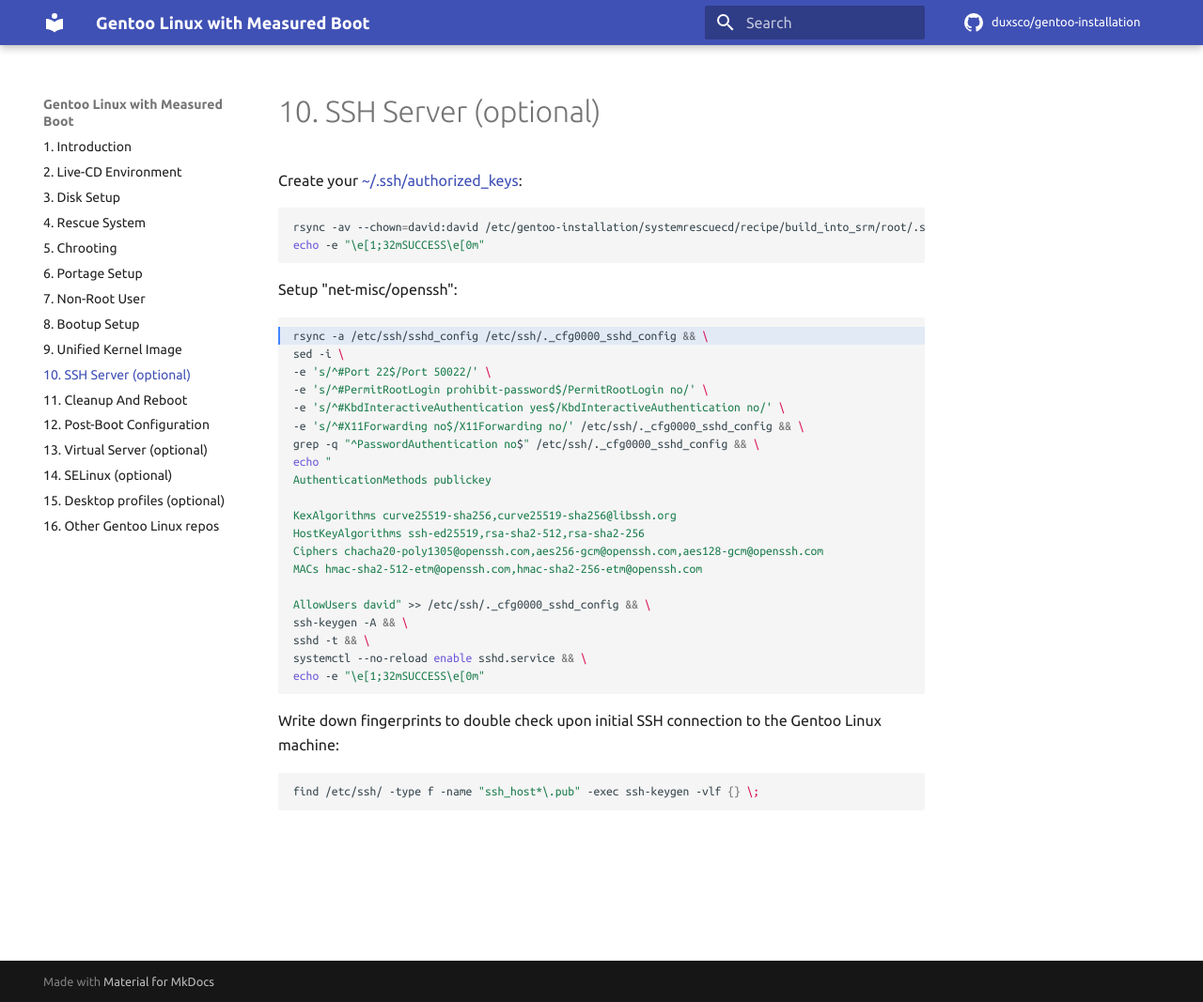
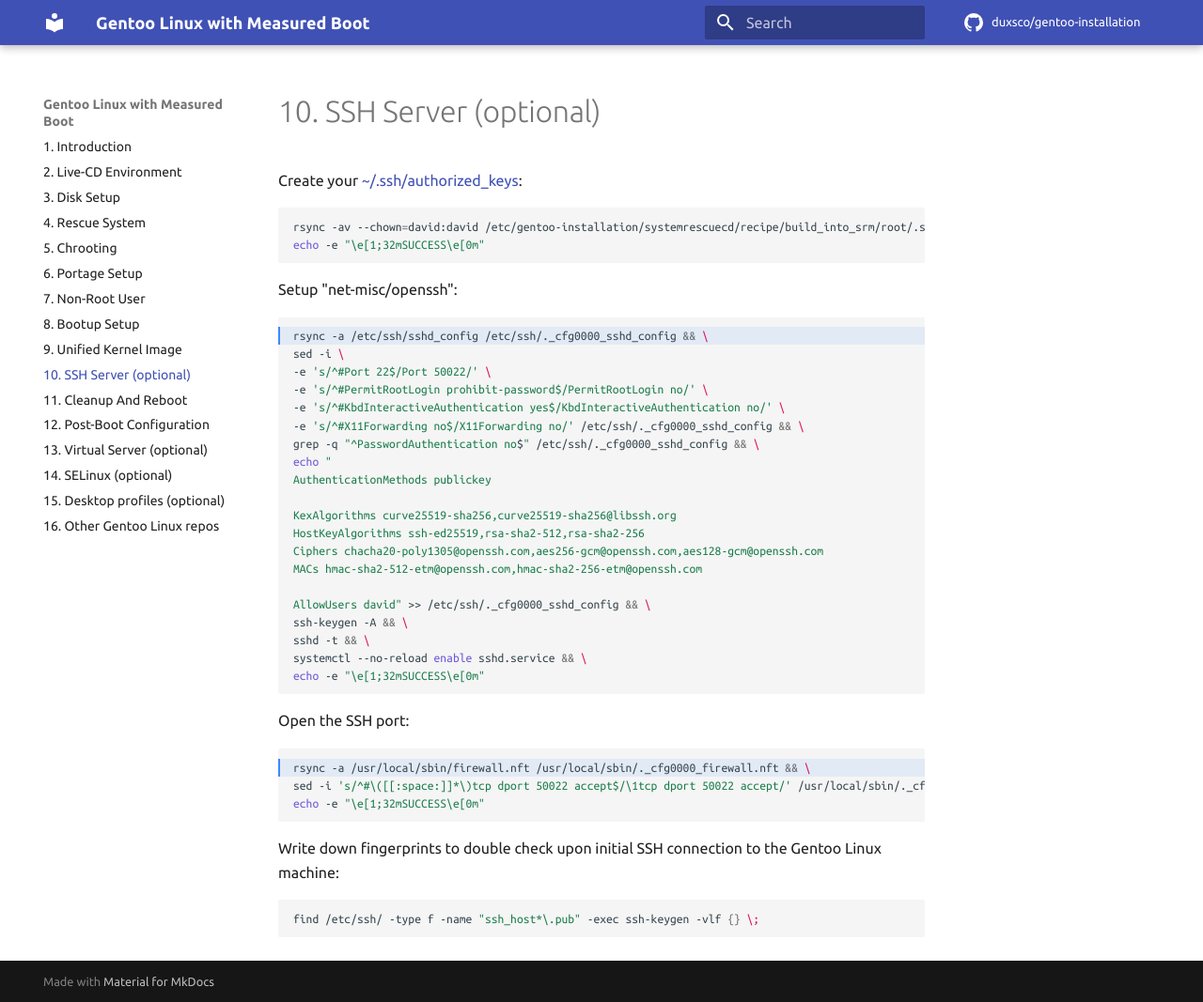
Before and after one commit to duxsco/gentoo-installation, an MkDocs documentation site: the page built from docs/ssh_server.md, in a window 1280 px wide and 1067 px high. Shown: the whole window at 94% size. Built offline with MkDocs 1.6.1 and Material for MkDocs 9.7.7, drawn with Linux system fonts in a browser that asks for light colours; comment, search, counter and statistics services are not loaded.

Commit message:
Open the SSH only if SSH server used

````diff
--- a/docs/ssh_server.md
+++ b/docs/ssh_server.md
@@ -30,6 +30,14 @@ systemctl --no-reload enable sshd.service && \
 echo -e "\e[1;32mSUCCESS\e[0m"
 ```
 
+Open the SSH port:
+
+```shell hl_lines="1"
+rsync -a /usr/local/sbin/firewall.nft /usr/local/sbin/._cfg0000_firewall.nft && \
+sed -i 's/^#\([[:space:]]*\)tcp dport 50022 accept$/\1tcp dport 50022 accept/' /usr/local/sbin/._cfg0000_firewall.nft && \
+echo -e "\e[1;32mSUCCESS\e[0m"
+```
+
 Write down fingerprints to double check upon initial SSH connection to the Gentoo Linux machine:
 
 ```shell
````
Also changed, not shown: docs/post-boot_configuration.md (+0 -4 lines), 1 other file.
